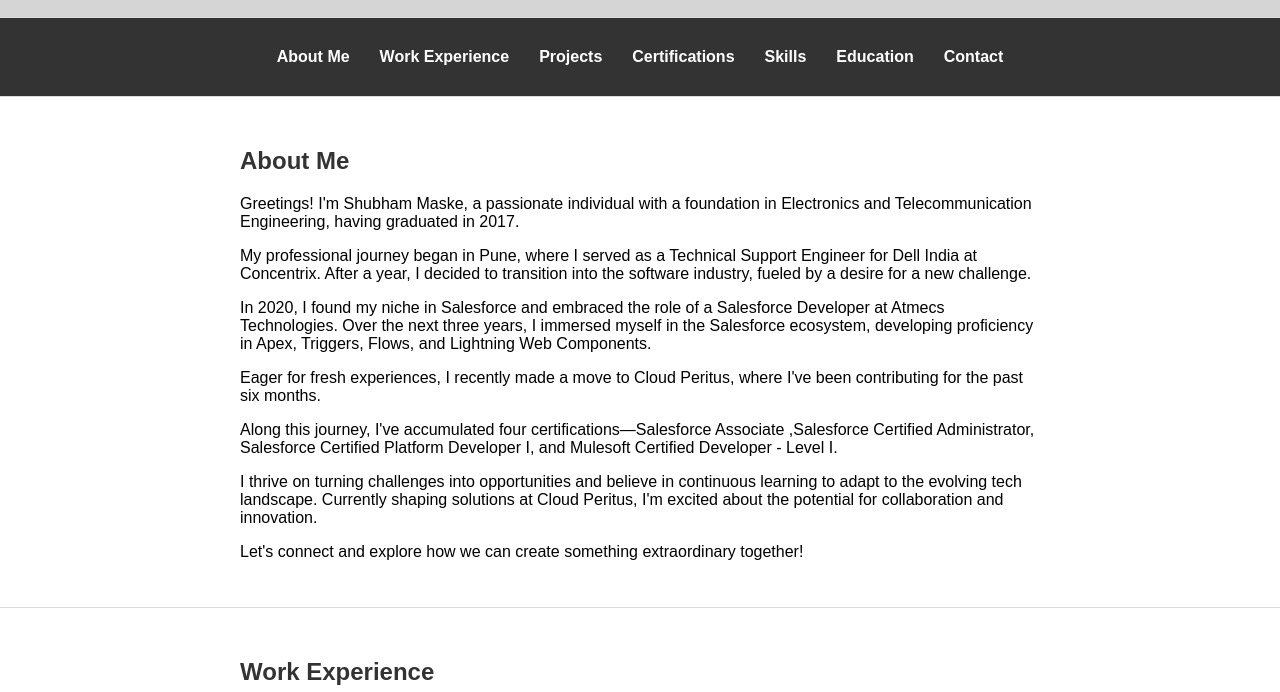
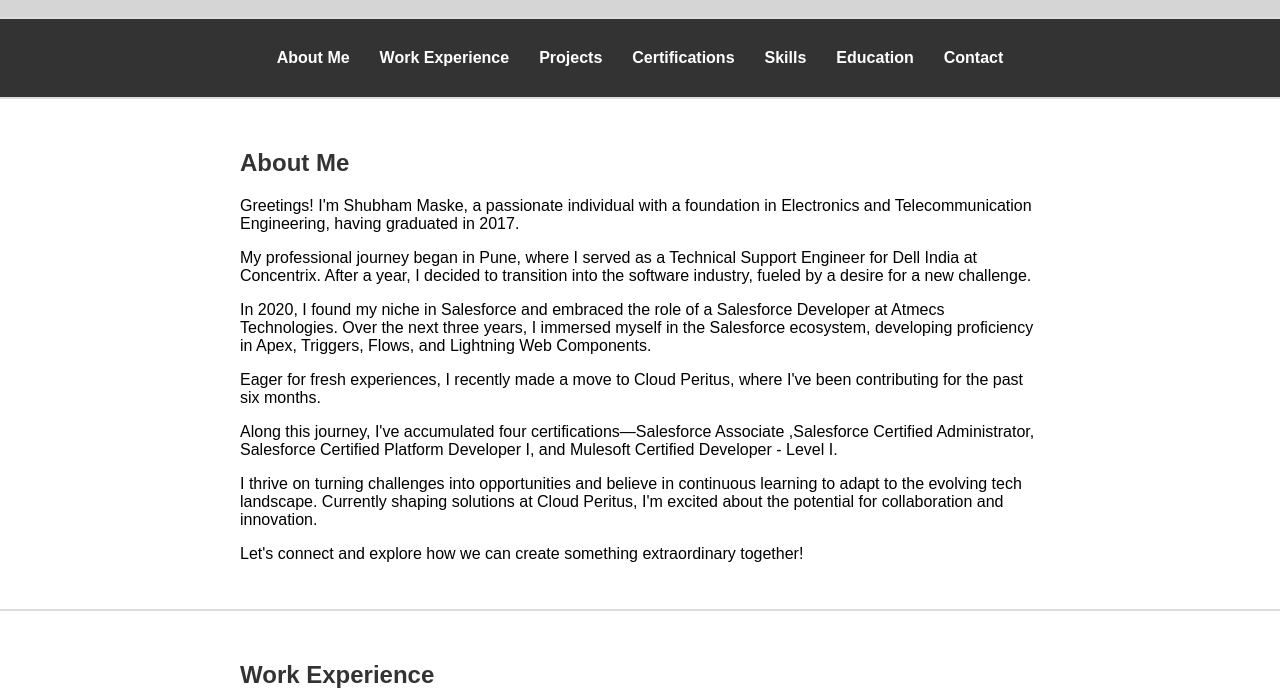
Before and after one commit to shubhamm1525/shubhamm1525.github.io, a plain HTML site: page index.html in a window 1280 px wide. Shown: the part 108-800 px from the top of the page. Drawn offline with Linux system fonts and the light colour scheme.

Commit message:
Updated border

```diff
--- a/styles.css
+++ b/styles.css
@@ -184,6 +184,6 @@ header,
 nav,
 section,
 footer {
-    border-bottom: 1px solid #ddd; /* Add a 1px solid border at the bottom */
+    border-bottom: 2px solid #ddd; /* Add a 1px solid border at the bottom */
     padding: 20px 0;
 }
```
